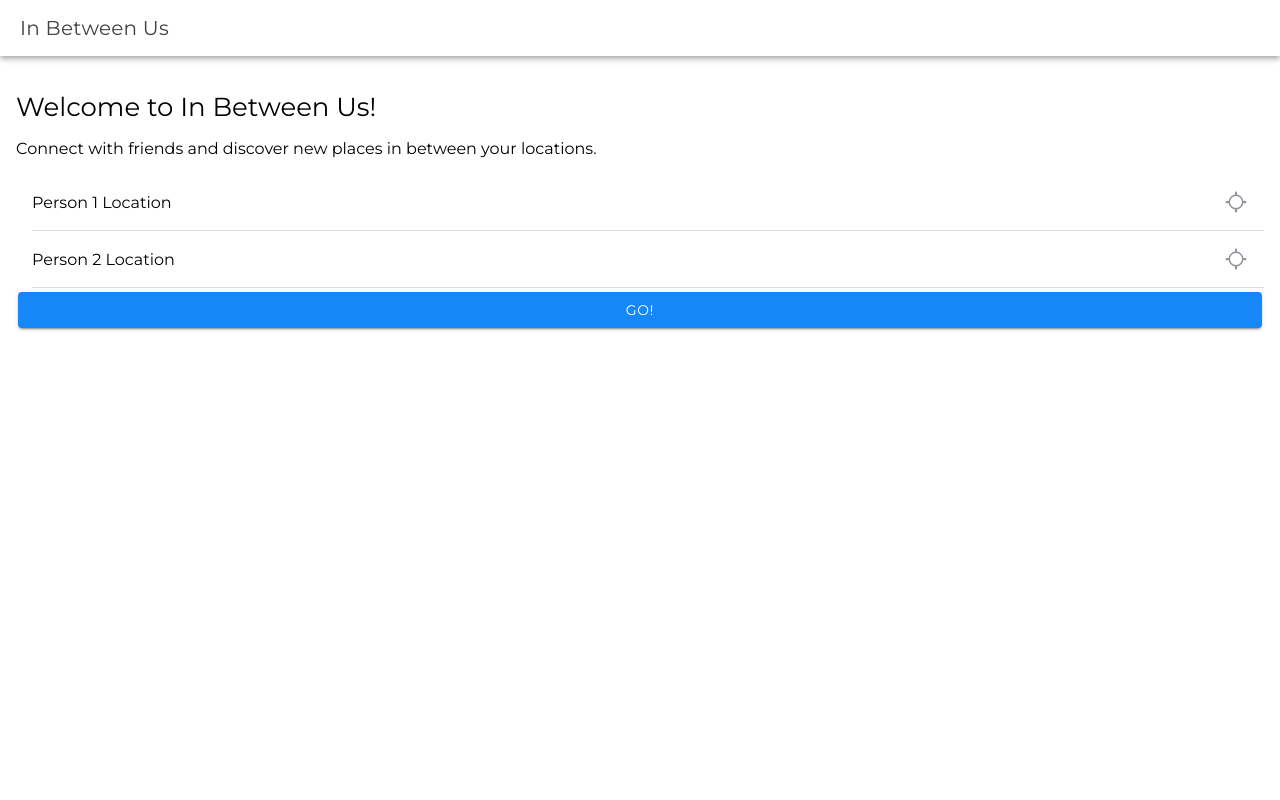
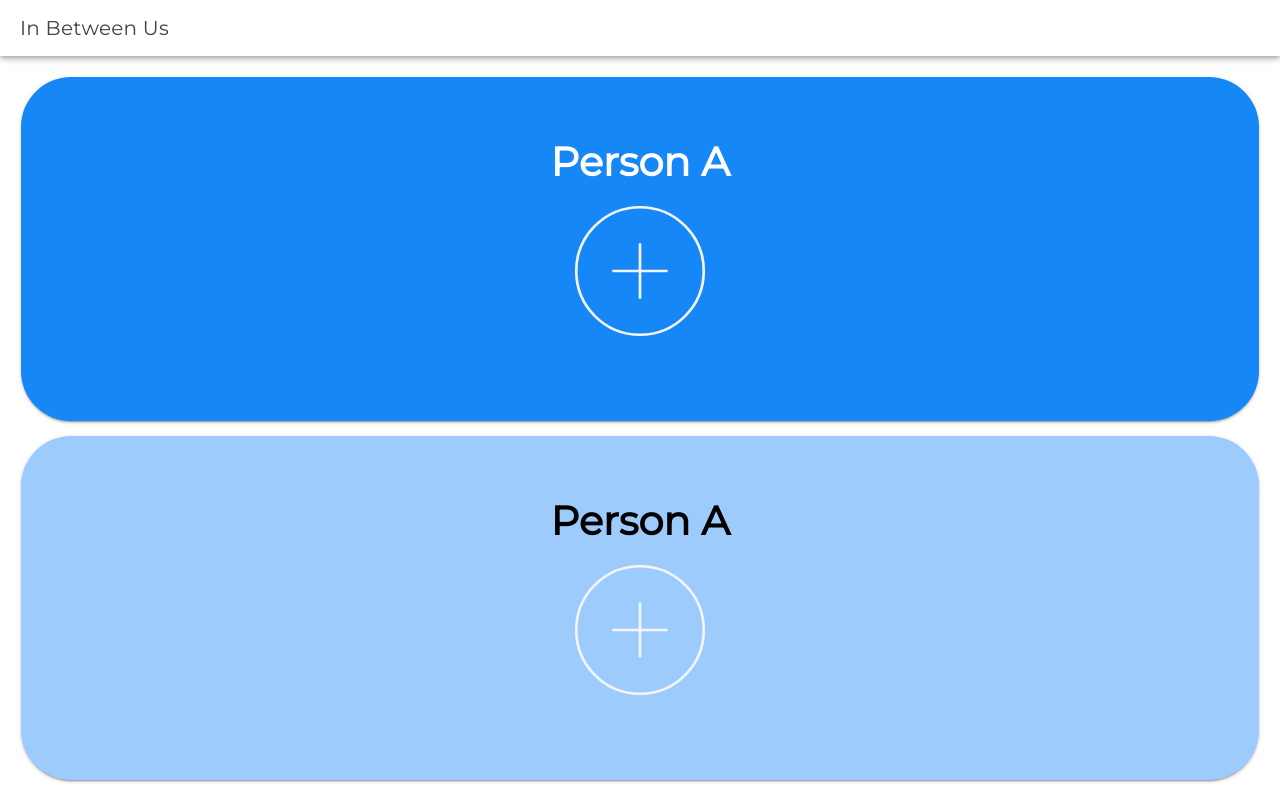
Before and after one commit to cbrigug/InBetweenUs, a React (Vite) app: page /home in a window 1280 px wide. Built offline with nearby package versions, Linux system fonts and the light colour scheme.

Commit message:
Create AddPersonCard, start UI refresh

```diff
--- a/package.json
+++ b/package.json
@@ -26,6 +26,7 @@
     "ionicons": "^7.0.0",
     "react": "^18.2.0",
     "react-dom": "^18.2.0",
+    "react-jss": "^10.10.0",
     "react-router": "^5.3.4",
     "react-router-dom": "^5.3.4"
   },
--- /dev/null
+++ b/src/components/AddPersonCard.tsx
@@ -0,0 +1,66 @@
+import {
+    IonCard,
+    IonCol,
+    IonGrid,
+    IonIcon,
+    IonLabel,
+    IonRippleEffect,
+    IonRow,
+} from "@ionic/react";
+import { addCircleOutline } from "ionicons/icons";
+import React from "react";
+import { createUseStyles } from "react-jss";
+
+interface AddPersonCardProps {
+    isPersonA: boolean;
+}
+
+const useStyles = createUseStyles({
+    card: {
+        height: "49%",
+        borderRadius: "50px",
+    },
+    label: {
+        fontSize: "40px",
+        fontWeight: "bold",
+    },
+    icon: {
+        fontSize: "170px",
+        "--ionicon-stroke-width": "8px",
+    },
+    grid: {
+        height: "100%",
+        width: "100%",
+        position: "absolute",
+    },
+});
+
+const AddPersonCard: React.FC<AddPersonCardProps> = ({ isPersonA }) => {
+    const classes = useStyles();
+
+    return (
+        <IonCard
+            className={`ion-no-margin ${classes.card}`}
+            color={isPersonA ? "primary" : "lightblue"}
+            button={true}
+            style={{ marginTop: isPersonA ? "0px" : "15px" }}
+        >
+            <IonRippleEffect />
+            <IonGrid className={classes.grid}>
+                <IonRow className="ion-text-center" style={{ height: "100%" }}>
+                    <IonCol className="ion-align-self-center">
+                        <IonLabel className={classes.label}>Person A</IonLabel>
+                        <br />
+                        <IonIcon
+                            icon={addCircleOutline}
+                            color="light"
+                            className={classes.icon}
+                        />
+                    </IonCol>
+                </IonRow>
+            </IonGrid>
+        </IonCard>
+    );
+};
+
+export default AddPersonCard;
--- a/src/pages/Home.tsx
+++ b/src/pages/Home.tsx
@@ -4,12 +4,12 @@ import {
     IonPage,
     IonTitle,
     IonToolbar,
-    IonButton,
+    IonGrid,
 } from "@ionic/react";
-import LocationInput from "../components/LocationInput";
 import { useState } from "react";
 import { useHistory } from "react-router-dom";
 import React from "react";
+import AddPersonCard from "../components/AddPersonCard";
 
 const Home = () => {
     const [personAZip, setpersonAZip] = useState("");
@@ -41,24 +41,10 @@ const Home = () => {
                 </IonToolbar>
             </IonHeader>
             <IonContent className="ion-padding">
-                <h1>Welcome to In Between Us!</h1>
-                <p>
-                    Connect with friends and discover new places in between your
-                    locations.
-                </p>
-                <form onSubmit={handleSubmit}>
-                    <LocationInput
-                        label="Person 1 Location"
-                        onLocationChange={handlepersonAZipChange}
-                    />
-                    <LocationInput
-                        label="Person 2 Location"
-                        onLocationChange={handlepersonBZipChange}
-                    />
-                    <IonButton type="submit" expand="block">
-                        Go!
-                    </IonButton>
-                </form>
+                <IonGrid style={{ height: "100%" }}>
+                    <AddPersonCard isPersonA={true} />
+                    <AddPersonCard isPersonA={false} />
+                </IonGrid>
             </IonContent>
         </IonPage>
     );
--- a/src/theme/variables.css
+++ b/src/theme/variables.css
@@ -77,7 +77,18 @@ http://ionicframework.com/docs/theming/ */
     --ion-color-lightblue-shade: #8ab4de;
     --ion-color-lightblue-tint: #a7d1fc;
 
-    --ion-font-family: 'AppFont';
+    --ion-font-family: "AppFont";
+}
+
+.ion-color-lightblue {
+    --ion-color-base: var(--ion-color-lightblue) !important;
+    --ion-color-base-rgb: var(--ion-color-lightblue-rgb) !important;
+    --ion-color-contrast: var(--ion-color-lightblue-contrast) !important;
+    --ion-color-contrast-rgb: var(
+        --ion-color-lightblue-contrast-rgb
+    ) !important;
+    --ion-color-shade: var(--ion-color-lightblue-shade) !important;
+    --ion-color-tint: var(--ion-color-lightblue-tint) !important;
 }
 
 @media (prefers-color-scheme: dark) {
```
Also changed, not shown: 1 other file (tests, documents, lock files or other folders).
